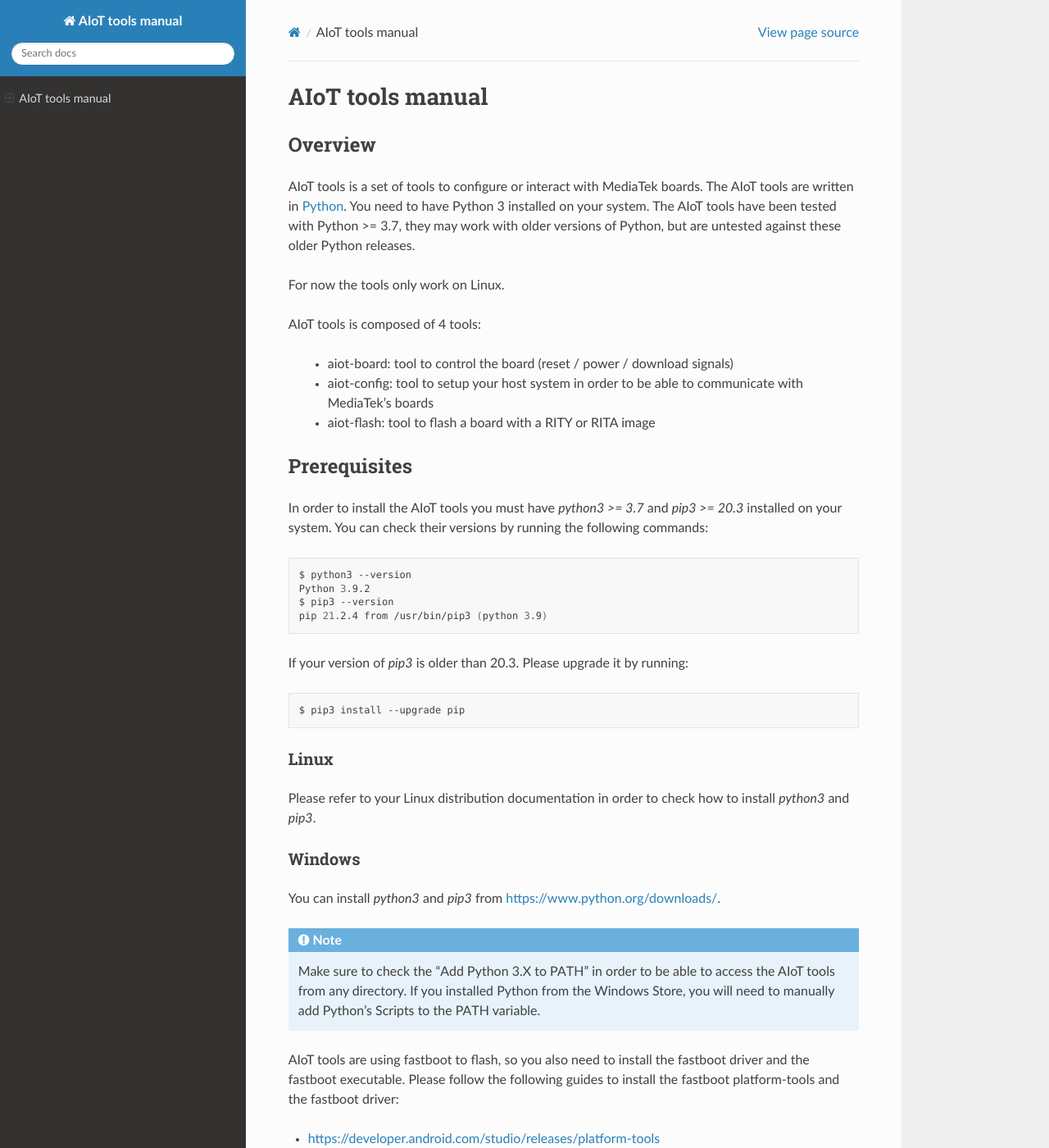
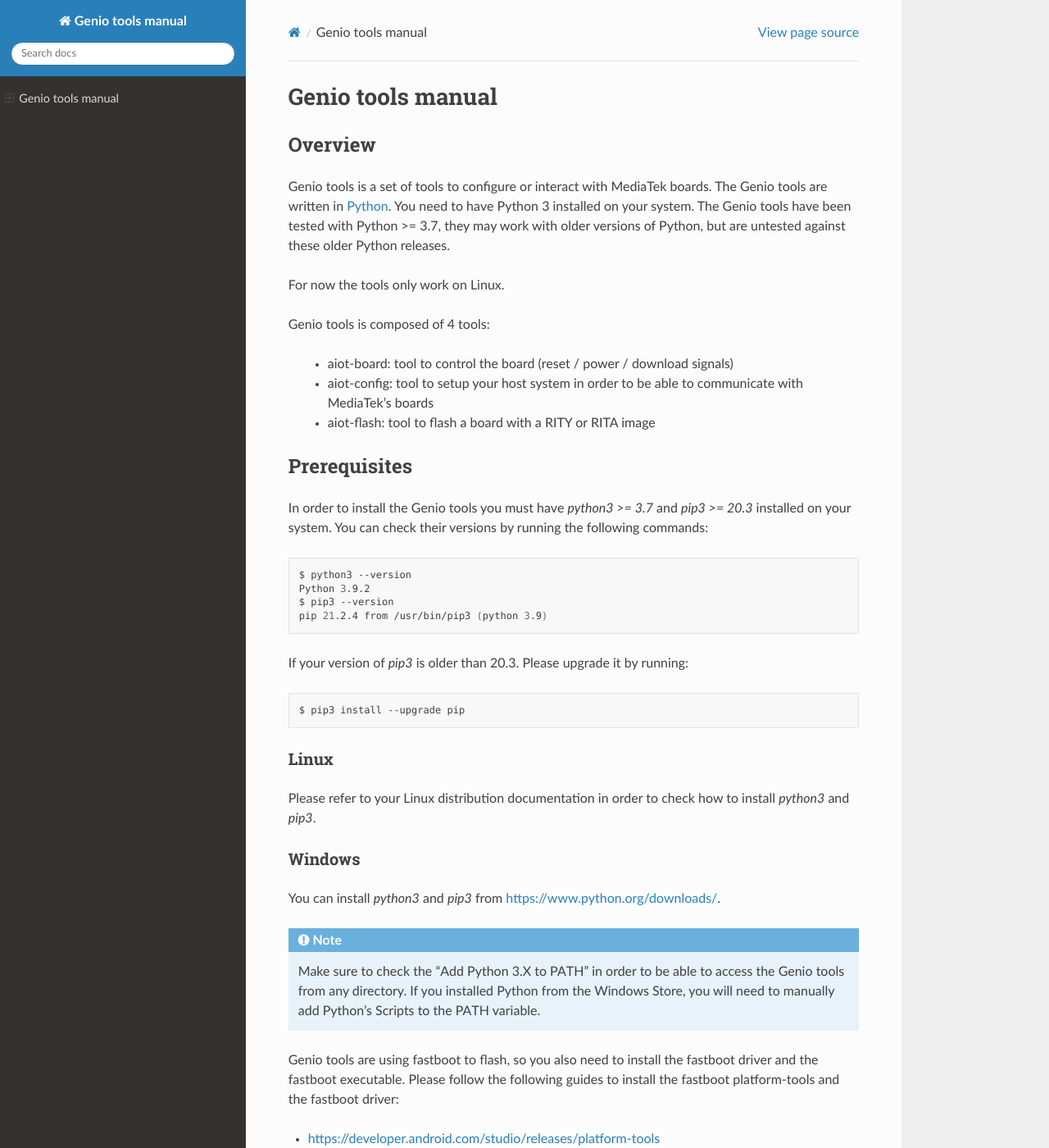
Before and after one commit to tzuhsien-kao/genio-tools, a Sphinx documentation site: the page built from docs/index.rst, in a window 1280 px wide and 1400 px high. Shown: the whole window at 82% size. Built offline with Sphinx 7.4.7 and the Read the Docs theme 2.0.0, drawn with Linux system fonts in a browser that asks for light colours; some of the changed text lies outside the part shown.

Commit message:
doc: Replace AIoT with Genio
Replace AIoT with Genio in help strings and documents.

Signed-off-by: Pablo Sun <pablo.sun@mediatek.com>

```diff
--- a/docs/conf.py
+++ b/docs/conf.py
@@ -6,7 +6,7 @@
 
 # -- Project information -----------------------------------------------------
 
-project = 'AIoT tools manual'
+project = 'Genio tools manual'
 copyright = '2020, Fabien Parent'
 author = 'Fabien Parent <fparent@baylibre.com>'
 
--- a/docs/index.rst
+++ b/docs/index.rst
@@ -1,12 +1,12 @@
-AIoT tools manual
+Genio tools manual
 #################
 
 Overview
 ********
 
-AIoT tools is a set of tools to configure or interact with MediaTek boards.
-The AIoT tools are written in `Python`_. You need to have Python 3 installed on
-your system. The AIoT tools have been tested with Python >= 3.7, they may work
+Genio tools is a set of tools to configure or interact with MediaTek boards.
+The Genio tools are written in `Python`_. You need to have Python 3 installed on
+your system. The Genio tools have been tested with Python >= 3.7, they may work
 with older versions of Python, but are untested against these older Python
 releases.
 
@@ -14,7 +14,7 @@
 
 .. _Python: https://www.python.org/
 
-AIoT tools is composed of 4 tools:
+Genio tools is composed of 4 tools:
 
 	* aiot-board: tool to control the board (reset / power / download signals)
 	* aiot-config: tool to setup your host system in order to be able to communicate with MediaTek's boards
@@ -23,7 +23,7 @@
 Prerequisites
 *************
 
-In order to install the AIoT tools you must have `python3 >= 3.7` and
+In order to install the Genio tools you must have `python3 >= 3.7` and
 `pip3 >= 20.3` installed on your system. You can check their versions
 by running the following commands:
 
@@ -55,11 +55,11 @@
 .. note::
 
 	Make sure to check the "Add Python 3.X to PATH" in order to be able
-	to access the AIoT tools from any directory. If you installed Python
+	to access the Genio tools from any directory. If you installed Python
 	from the Windows Store, you will need to manually add Python's Scripts
 	to the PATH variable.
 
-AIoT tools are using fastboot to flash, so you also need to install the
+Genio tools are using fastboot to flash, so you also need to install the
 fastboot driver and the fastboot executable. Please follow the following
 guides to install the fastboot platform-tools and the fastboot driver:
 
@@ -87,7 +87,7 @@
 Tools
 *****
 
-This section will describe the usage of every AIoT tool.
+This section will describe the usage of every Genio tool.
 
 aiot-board
 ==========
```
Also changed, not shown: 6 other files.
